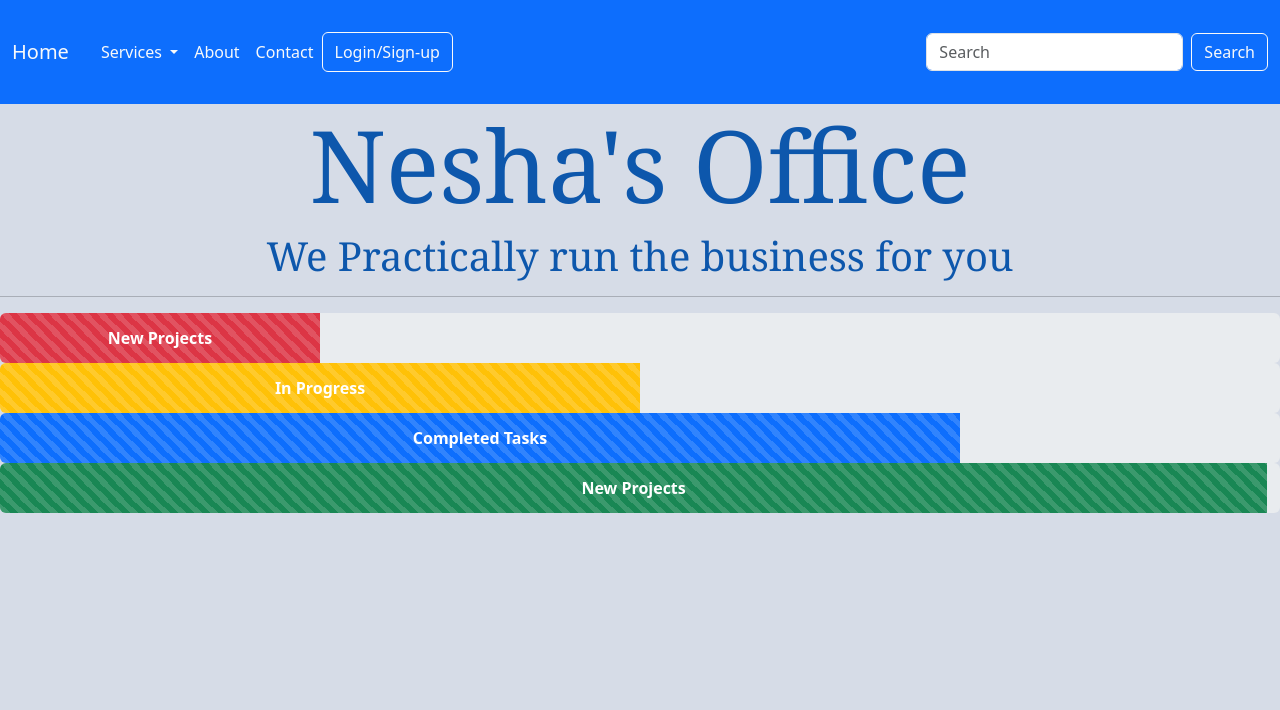
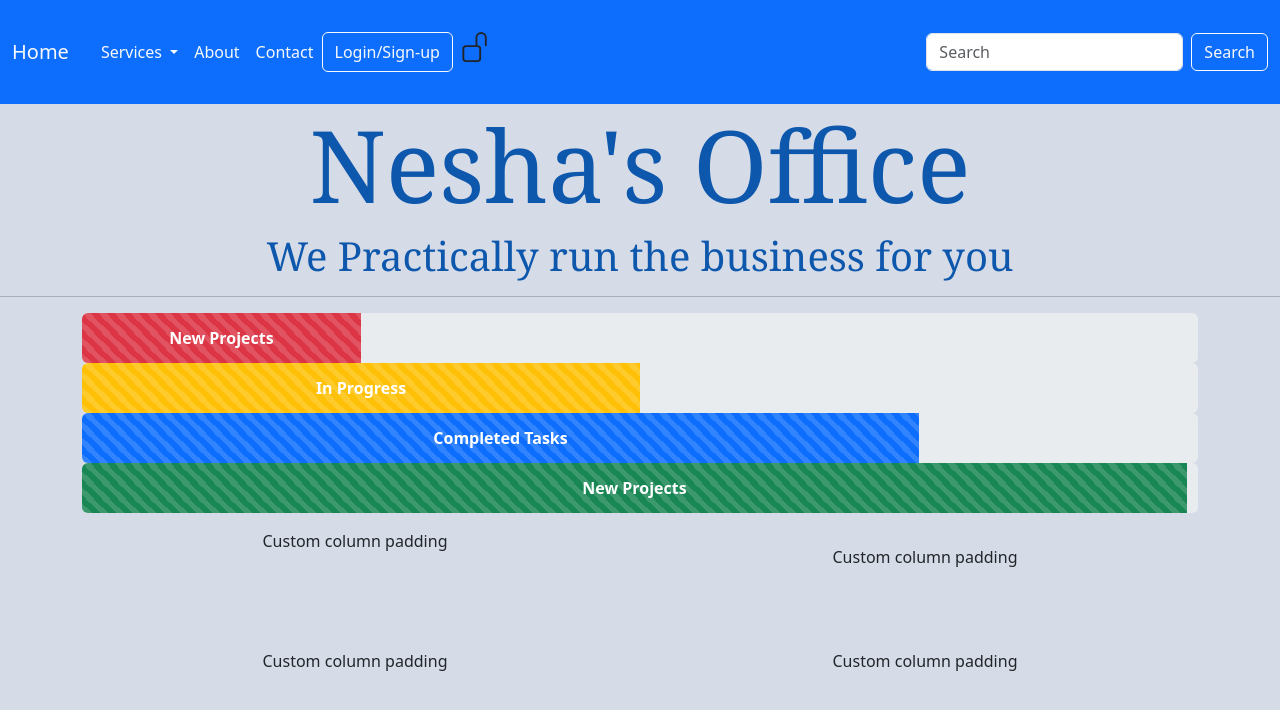
Before and after one commit to asmckeithan/Bootstrap-Project, a plain HTML site: page pages/index.html in a window 1280 px wide. Drawn offline with nearby package versions, Linux system fonts and the light colour scheme.

Commit message:
add lock icon to Nav

```diff
--- a/pages/index.html
+++ b/pages/index.html
@@ -5,6 +5,7 @@
     <meta name="viewport" content="width=device-width, initial-scale=1.0">
     <title>Bootstrap Website Project</title>
     <link href="https://cdn.jsdelivr.net/npm/bootstrap@5.3.3/dist/css/bootstrap.min.css" rel="stylesheet" integrity="sha384-QWTKZyjpPEjISv5WaRU9OFeRpok6YctnYmDr5pNlyT2bRjXh0JMhjY6hW+ALEwIH" crossorigin="anonymous">
+
     <link rel="stylesheet" href="../style/styles.css">
     <script defer src="https://cdn.jsdelivr.net/npm/bootstrap@5.3.3/dist/js/bootstrap.bundle.min.js" integrity="sha384-YvpcrYf0tY3lHB60NNkmXc5s9fDVZLESaAA55NDzOxhy9GkcIdslK1eN7N6jIeHz" crossorigin="anonymous"></script>
   </head>
@@ -36,6 +37,9 @@
             <a class="nav-link text-light" href="#">Contact</a>
           </li>
            <button class="btn btn-outline-light" type="submit">Login/Sign-up</button>
+            <svg xmlns="http://www.w3.org/2000/svg" width="45" height="30" fill="currentColor" class="bi bi-unlock" viewBox="0 0 16 16">
+            <path d="M11 1a2 2 0 0 0-2 2v4a2 2 0 0 1 2 2v5a2 2 0 0 1-2 2H3a2 2 0 0 1-2-2V9a2 2 0 0 1 2-2h5V3a3 3 0 0 1 6 0v4a.5.5 0 0 1-1 0V3a2 2 0 0 0-2-2M3 8a1 1 0 0 0-1 1v5a1 1 0 0 0 1 1h6a1 1 0 0 0 1-1V9a1 1 0 0 0-1-1z"/>
+            </svg>
          </ul>
          <form class="d-flex" role="search">
            <input class="form-control me-2" type="search" placeholder="Search" aria-label="Search">
@@ -47,7 +51,8 @@
     <h1>Nesha's Office</h1>
     <h2>We Practically run the business for you</h2>
     <hr>
-        <div class="progress" role="progressbar" aria-label="Animated striped example" aria-valuenow="15" aria-valuemin="0" aria-valuemax="100">
+    <section class="container-xl $enable-container-classes">
+        <div class="progress" role="progressbar" aria-label="Animated striped example" aria-valuenow="15" aria-valuemin="25" aria-valuemax="100">
         <div class="progress-bar progress-bar-striped progress-bar-animated bg-danger fw-bold fs-6 " style="width: 25%"> New Projects</div>
         </div>
 
@@ -60,6 +65,24 @@
         <div class="progress" role="progressbar" aria-label="Animated striped example" aria-valuenow="15" aria-valuemin="0" aria-valuemax="100">
             <div class="progress-bar progress-bar-striped progress-bar-animated bg-success fw-bold fs-6" style="width: 99%"> New Projects</div>
         </div>
-
+    </section>
+    <p>
+        <div class="container text-center">
+            <div class="row gy-5">
+              <div class="col-6">
+                <div class="p-6">Custom column padding</div>
+              </div>
+              <div class="col-6">
+                <div class="p-3">Custom column padding</div>
+              </div>
+              <div class="col-6">
+                <div class="p-3">Custom column padding</div>
+              </div>
+              <div class="col-6">
+                <div class="p-3">Custom column padding</div>
+              </div>
+            </div>
+          </div>
+    </p>
 </body>
 </html>
--- a/style/styles.css
+++ b/style/styles.css
@@ -15,6 +15,9 @@ h2 {
     font-size: 40px;
     color: rgb(13, 87, 172);
 }
+/* .container {
+    border-color: dark;
+} */
 .progress { width: auto;
 height: 50px;
 }
```
Lines whose indentation alone changed are shown as unchanged.
